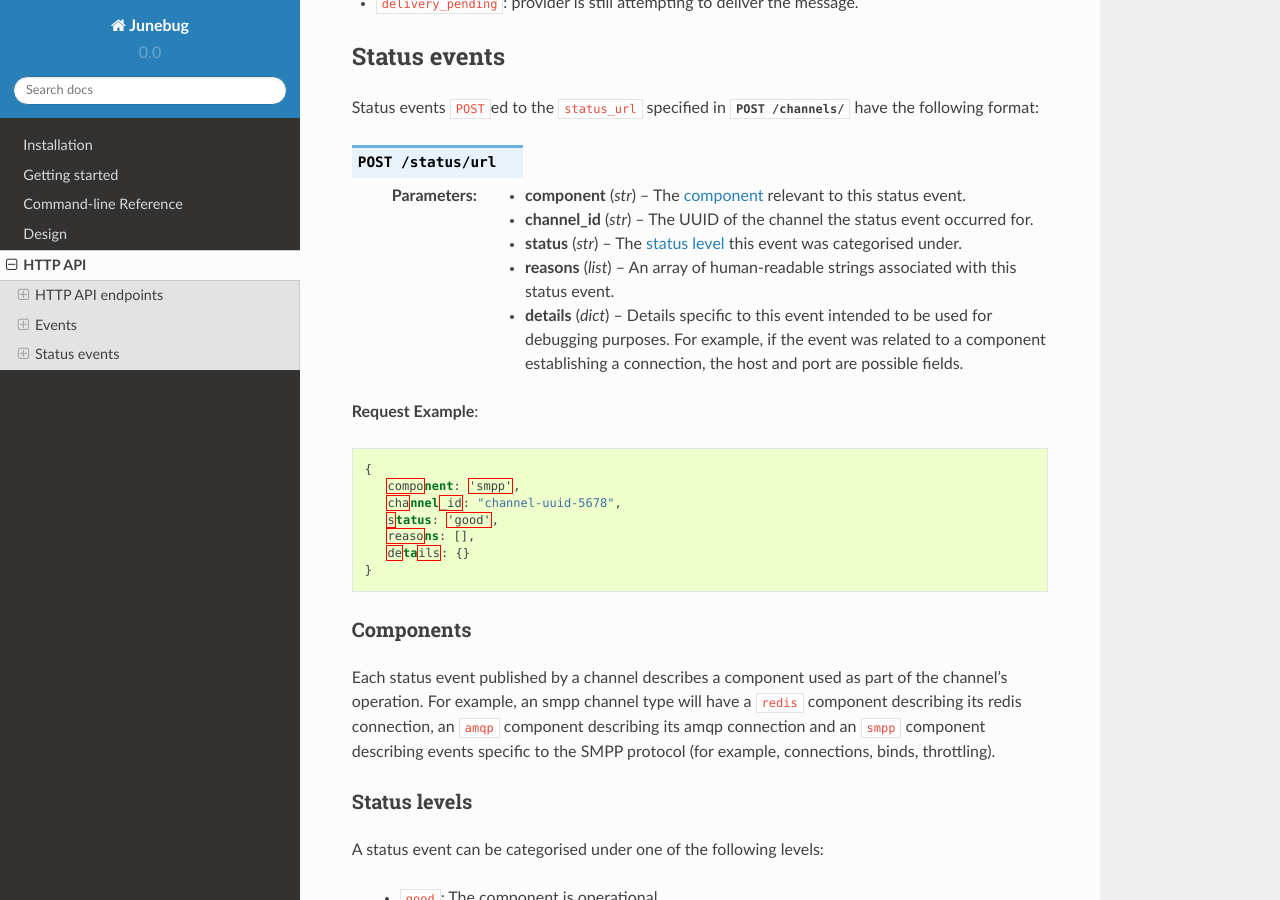
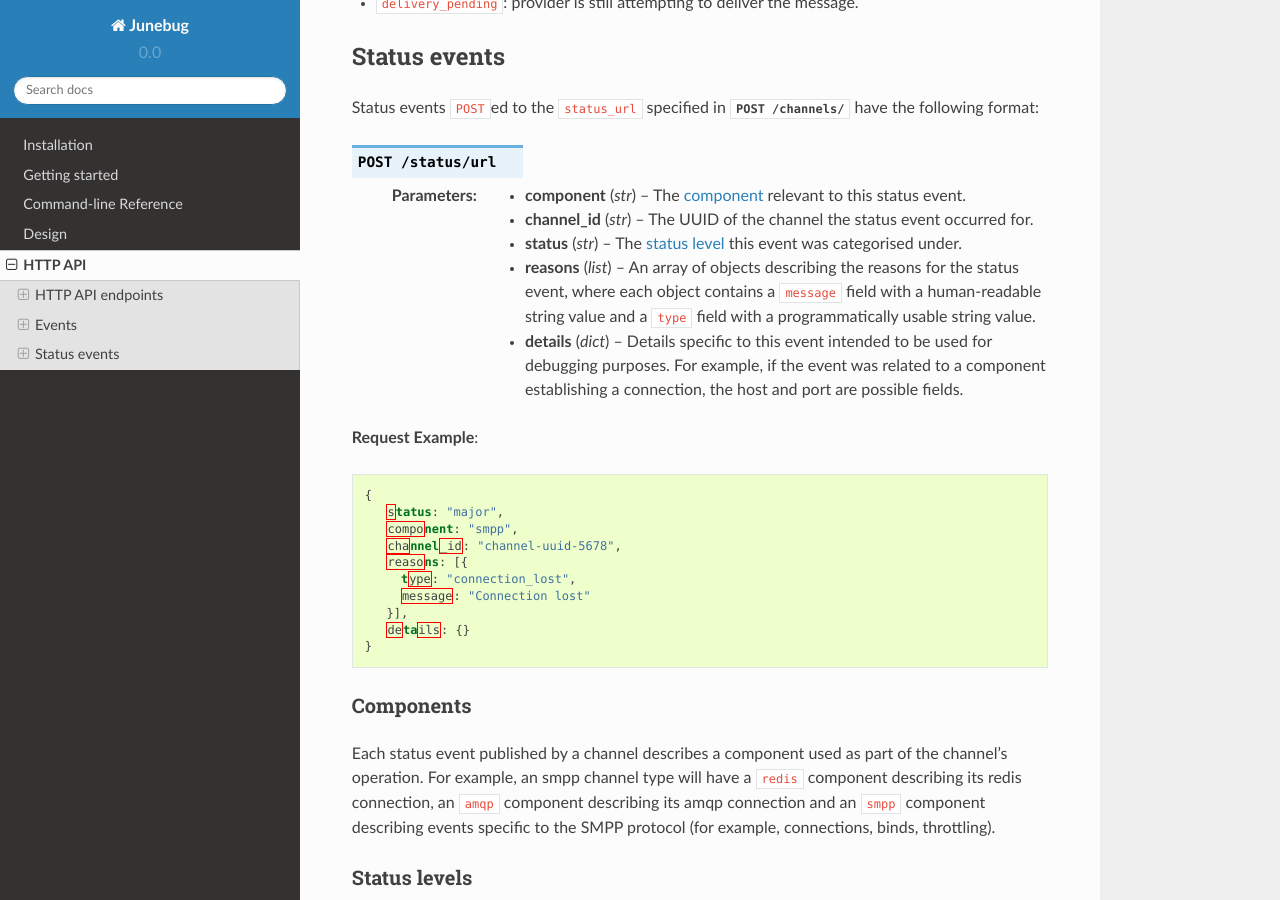
Before and after one commit to praekeltfoundation/junebug, a Sphinx documentation site: the page built from docs/http_api.rst, in a window 1280 px wide and 900 px high, scrolled down 4780 px. Built offline with Sphinx 7.4.7 and the Read the Docs theme 2.0.0, drawn with Linux system fonts in a browser that asks for light colours; pages that are not in the unit, such as notebooks, are missing from menus.

Commit message:
Update status event's reasons field to have message and type fields in docs (thanks @rudigiesler)

```diff
--- a/docs/http_api.rst
+++ b/docs/http_api.rst
@@ -292,7 +292,9 @@ Status events ``POST``\ed to the ``status_url`` specified in :http:post:`/channe
    :param str status:
        The :ref:`status level <status-levels>` this event was categorised under.
    :param list reasons:
-       An array of human-readable strings associated with this status event.
+       An array of objects describing the reasons for the status event, where
+       each object contains a ``message`` field with a human-readable string
+       value and a ``type`` field with a programmatically usable string value.
    :param dict details:
        Details specific to this event intended to be used for debugging
        purposes. For example, if the event was related to a component
@@ -304,10 +306,13 @@ Status events ``POST``\ed to the ``status_url`` specified in :http:post:`/channe
 .. sourcecode:: json
 
    {
-      component: 'smpp',
+      status: "major",
+      component: "smpp",
       channel_id: "channel-uuid-5678",
-      status: 'good',
-      reasons: [],
+      reasons: [{
+        type: "connection_lost",
+        message: "Connection lost"
+      }],
       details: {}
    }
 
```
